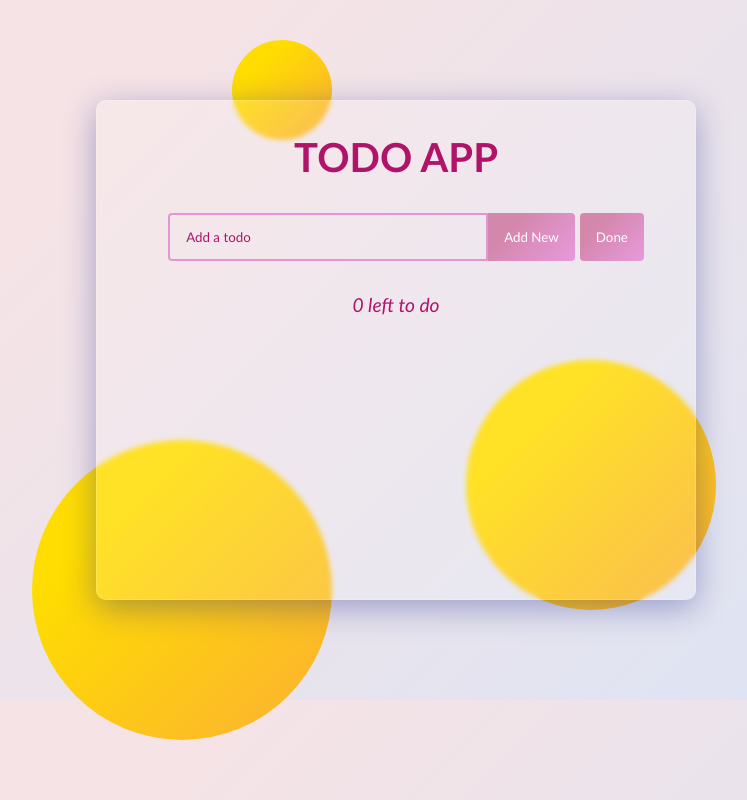
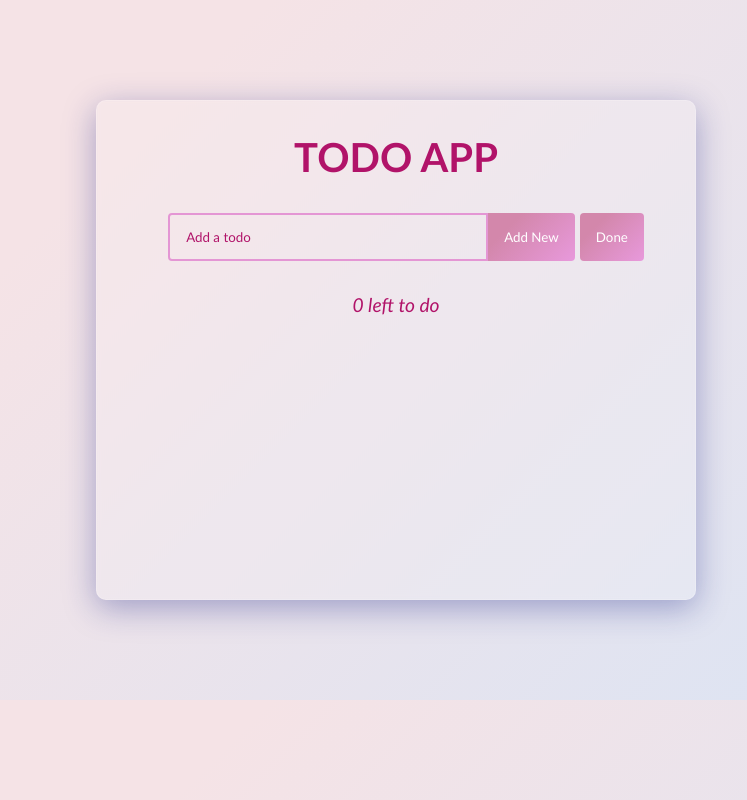
Before and after one commit to VCorak/react-todo, a React (Create React App) app in the folder todo/: page / in a window 1280 px wide. Shown: the whole page, without its empty margins (244-991 px from the left). Built offline with nearby package versions, Linux system fonts and the light colour scheme.

Commit message:
removed circles from app, responsivness is bad...

```diff
--- a/todo/src/App.css
+++ b/todo/src/App.css
@@ -10,55 +10,6 @@
 body {
     background-color: #d9e4f5;
     background-image: linear-gradient(315deg, #d9e4f5 0%, #f5e3e6 74%);
-
-}
-
-.circle-one {
-    position: absolute;
-    top: 55%;
-    right: 55%;
-    border-radius: 50%;
-    width: 300px;
-    height: 300px;
-    z-index: -1;
-    background-color: #fbb034;
-    background-image: linear-gradient(315deg, #fbb034 0%, #ffdd00 74%);
-
-}
-
-
-.circle-two {
-    position: absolute;
-    top: 5%;
-    right: 55%;
-    border-radius: 50%;
-    width: 100px;
-    height: 100px;
-    z-index: -1;
-    background-color: #fbb034;
-    background-image: linear-gradient(315deg, #fbb034 0%, #ffdd00 74%);
-
-}
-
-.circle-three {
-    position: absolute;
-    top: 45%;
-    right: 25%;
-    border-radius: 50%;
-    width: 250px;
-    height: 250px;
-    z-index: -1;
-    background-color: #fbb034;
-    background-image: linear-gradient(315deg, #fbb034 0%, #ffdd00 74%);
-
-}
-
-@media (max-width: 740px)
-{
-    .circle-one, .circle-two, .circle-three
-    {
-        display: none;
-    }
 }
 
 .todo-app {
@@ -173,6 +124,7 @@ h1 {
     .todo-app {
         max-width: 300px;
     }
+
     .todo-input {
         width: 245px;
         margin-right: 15px;
@@ -181,10 +133,13 @@ h1 {
     .add-todo-button, .clear-todo-button {
         margin-top: 20px;
     }
+
 }
+
 
 @media screen and (min-width: 601px) {
     .todo-app {
         max-width: 600px;
     }
+
 }
--- a/todo/src/App.js
+++ b/todo/src/App.js
@@ -55,9 +55,6 @@ function App() {
 
   return (
       <>
-      <div className="circle-one"></div>
-          <div className="circle-two"></div>
-          <div className="circle-three"></div>
       <div className='todo-app'>
           <h1>TODO APP</h1>
           <form className='todo-form'>
```
